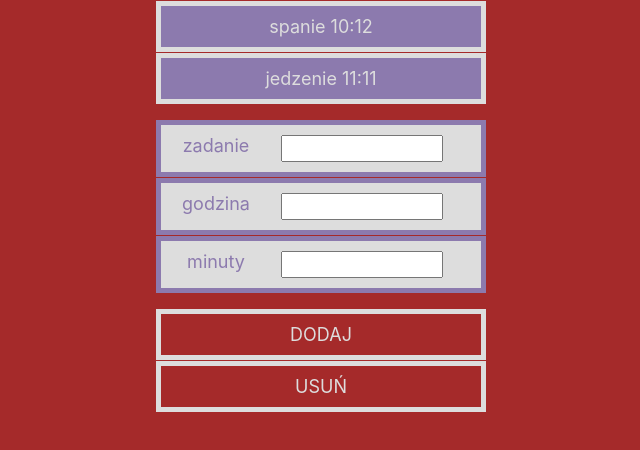
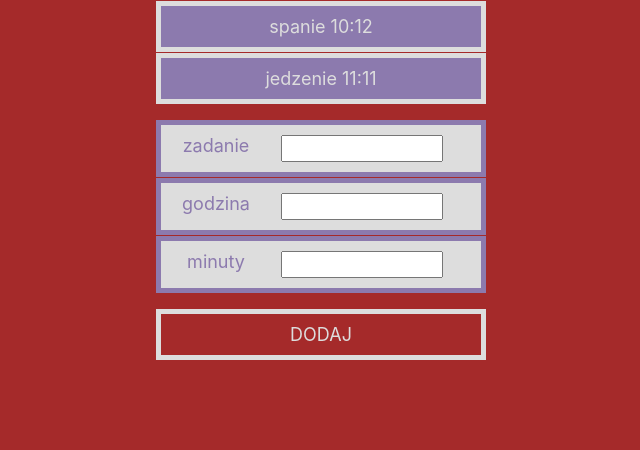
Before and after one commit to JakubKarp/simple-todo-react, a React (Create React App) app: page / in a window 1280 px wide. Shown: the top 450 px of the page, without its empty margins (319-959 px from the left). Built offline with nearby package versions, Linux system fonts and the light colour scheme.

Commit message:
delete task

```diff
--- a/package.json
+++ b/package.json
@@ -22,5 +22,8 @@
     "not dead",
     "not ie <= 11",
     "not op_mini all"
-  ]
+  ],
+  "devDependencies": {
+    "react-flip-move": "^3.0.3"
+  }
 }
--- a/src/App.js
+++ b/src/App.js
@@ -1,17 +1,18 @@
 import React, { Component } from 'react';
 import uniqid from 'uniqid';
+import FlipMove from 'react-flip-move';
 import './App.css';
 import Tasks from './components/Tasks';
 import Form from './components/Form';
-import Actions from './components/Actions'
+import Actions from './components/Actions';
 
 class App extends Component {
   constructor() {
     super();
     this.state = {
       tasks: [
-        {id: 0, name: "spanie", hour: 10, minutes: 12},
-        {id: 1, name: "jedzenie", hour: 11, minutes: 11}
+        {id: uniqid(), name: "spanie", hour: 10, minutes: 12},
+        {id: uniqid(), name: "jedzenie", hour: 11, minutes: 11}
       ],
       newTask: {
         id: uniqid(), name: "", hour: "", minutes: ""
@@ -19,12 +20,14 @@ class App extends Component {
     }
     this.newTaskHandler = this.newTaskHandler.bind(this)
     this.saveTaskHandler = this.saveTaskHandler.bind(this)
+    this.deleteTask = this.deleteTask.bind(this)
   }
 
   newTaskHandler(val) {
     this.setState( prevState => {
       return {
         newTask: Object.assign(prevState.newTask, val)
+        //object.asign() - przypisuje do obecnego obiektu nowe wartości
       }
     })
   }
@@ -32,28 +35,46 @@ class App extends Component {
   saveTaskHandler() {
     this.setState( prevState => ({
       tasks: [...prevState.tasks, prevState.newTask],
+      //do tablicy wcześniejszych obiektów dodaje nowy obiekt
       newTask: {
         id: uniqid(), name: "", hour: "", minutes: ""
       }
     }))
   }
 
+  deleteTask(id) {
+    let afterDeleted = this.state.tasks.filter(
+      item => item.id !== id
+    )
+    this.setState({
+      tasks: afterDeleted
+    })
+  }
 
   render() {
     const tasks = this.state.tasks.map( (el) => {
-      return <Tasks key={el.id} name={el.name} hour={el.hour} minutes={el.minutes} />
+      console.log("el.id", el.id);
+
+      return <Tasks
+        key={el.id}
+        idElement={el.id}
+        name={el.name}
+        hour={el.hour}
+        minutes={el.minutes}
+        click={this.deleteTask}
+      />
     })
 
     return (
       <div className="App">
-        <div>
-          {tasks}
+        <div style={{ position: 'relative' }}>
+          {/* <FlipMove duration={5000} easing="ease-out"> */}
+            {tasks}
+          {/* </FlipMove> */}
           <Form newTask={val => this.newTaskHandler(val)}
-
             name={this.state.newTask.name}
             hour={this.state.newTask.hour}
             minutes={this.state.newTask.minutes}
-
           />
           <Actions saveTask={() => this.saveTaskHandler()} />
         </div>
--- a/src/components/Actions.js
+++ b/src/components/Actions.js
@@ -18,7 +18,7 @@ const Actions = (props) => {
     return (
         <div style={actionContainer} >
             <div onClick={() => props.saveTask()} style={styleActions}>Dodaj</div>
-            <div style={styleActions}>Usuń</div>
+            {/* <div style={styleActions}>Usuń</div> */}
         </div>
     )
 
--- a/src/components/Tasks.js
+++ b/src/components/Tasks.js
@@ -12,7 +12,11 @@ const Tasks = (props) => {
     }
 
     return (
-        <div style={styleTask}>
+        <div
+            style={styleTask}
+            onClick={() => props.click(props.idElement)}
+        >
+
             <span>{props.name}</span>
             <span> {props.hour}</span>
             <span>:{props.minutes}</span>
```
Also changed, not shown: 1 other file (tests, documents, lock files or other folders).
